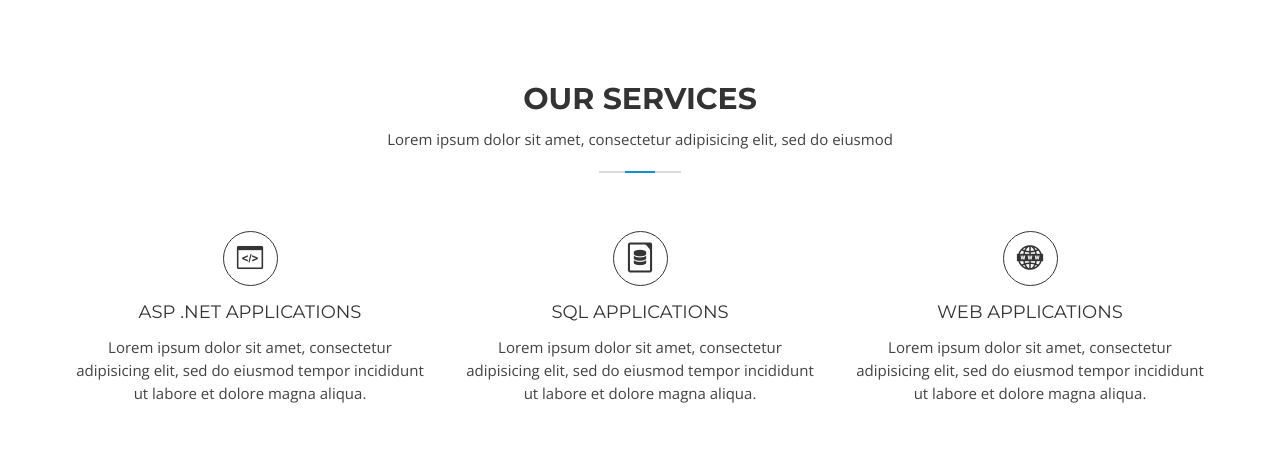
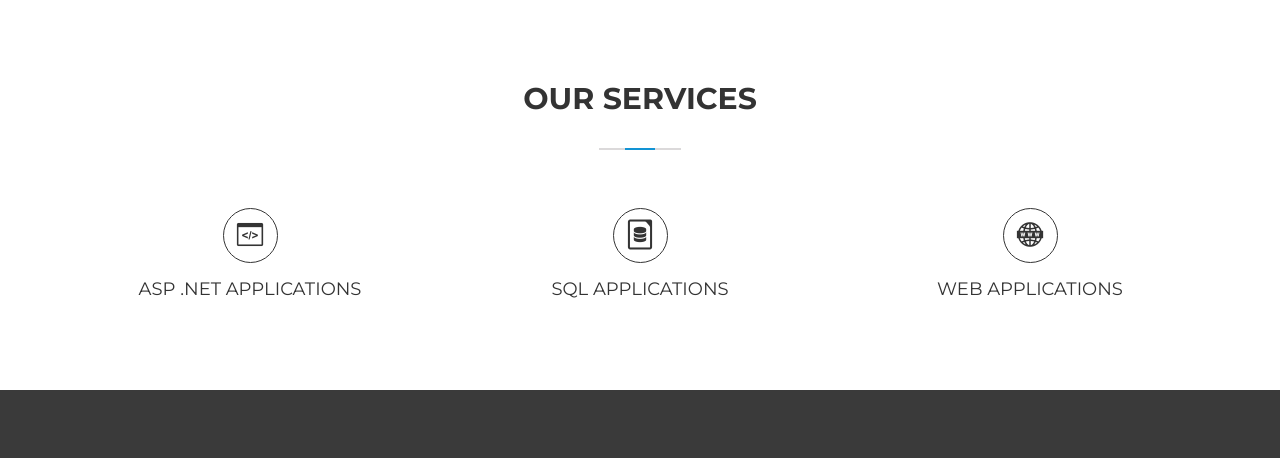
Before and after one commit to kanuritech/kanuritech.github.io, a website: page index.html in a window 1280 px wide. Shown: the part 1520-1978 px from the top of the page. Drawn offline with nearby package versions, Linux system fonts and the light colour scheme; files whose address does not match are found by name.

Commit message:
Index page: services
Content update

```diff
--- a/index.html
+++ b/index.html
@@ -271,7 +271,7 @@
 			<div class="container">
 				<div class="section-title text-center">
 					<h1 class="heading">Our Services</h1>
-					<p>Lorem ipsum dolor sit amet, consectetur adipisicing elit, sed do eiusmod</p>
+					<!-- <p>We stand by our services</p> -->
 				</div>
 				<div class="row">
 					<div class="col-md-4 col-sm-6">
@@ -281,7 +281,7 @@
 							</div>
 							<div class="service-text">
 								<h3>ASP .NET Applications</h3>
-								<p>Lorem ipsum dolor sit amet, consectetur adipisicing elit, sed do eiusmod tempor incididunt ut labore et dolore magna aliqua.</p>
+								<!-- <p>Lorem ipsum dolor sit amet, consectetur adipisicing elit, sed do eiusmod tempor incididunt ut labore et dolore magna aliqua.</p> -->
 							</div>
 						</div>
 					</div>
@@ -292,7 +292,7 @@
 							</div>
 							<div class="service-text">
 								<h3>SQL Applications</h3>
-								<p>Lorem ipsum dolor sit amet, consectetur adipisicing elit, sed do eiusmod tempor incididunt ut labore et dolore magna aliqua.</p>
+								<!-- <p>Lorem ipsum dolor sit amet, consectetur adipisicing elit, sed do eiusmod tempor incididunt ut labore et dolore magna aliqua.</p> -->
 							</div>
 						</div>
 					</div>
@@ -303,7 +303,7 @@
 							</div>
 							<div class="service-text">
 								<h3>Web Applications</h3>
-								<p>Lorem ipsum dolor sit amet, consectetur adipisicing elit, sed do eiusmod tempor incididunt ut labore et dolore magna aliqua.</p>
+								<!-- <p>Lorem ipsum dolor sit amet, consectetur adipisicing elit, sed do eiusmod tempor incididunt ut labore et dolore magna aliqua.</p> -->
 							</div>
 						</div>
 					</div>
```
